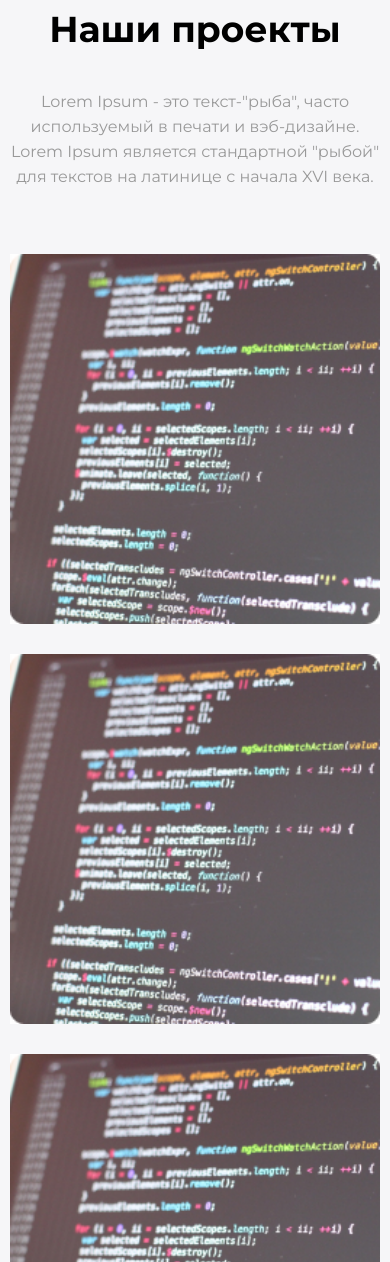
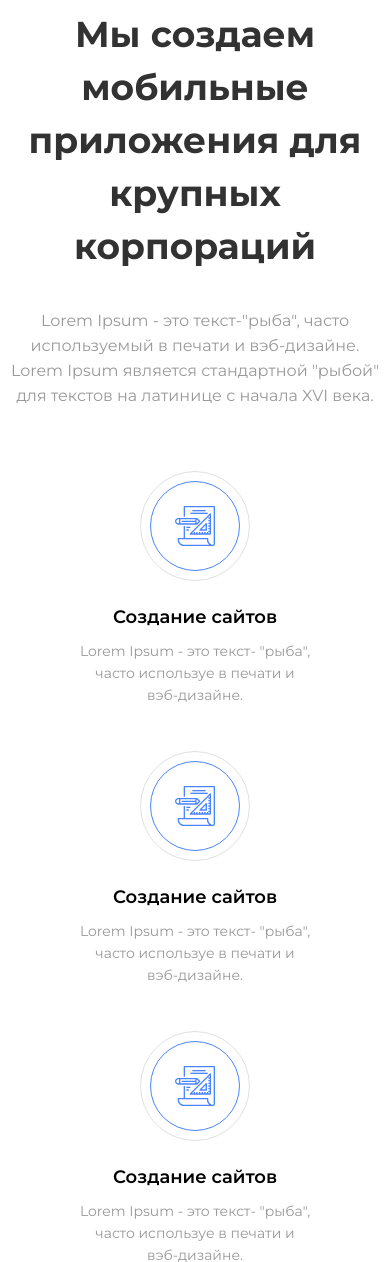
Before and after one commit to Andrey048/It-studio, a website: page source/index.html in a window 390 px wide. Shown: the part 738-2000 px from the top of the page. Drawn offline with Linux system fonts and the light colour scheme.

Commit message:
Сверстал блок features

```diff
--- /dev/null
+++ b/source/css/media-style.css
@@ -0,0 +1,68 @@
+/* ******Медиа запросы****** */
+@media (max-width: 980px) {
+  /* ******Секция features****** */
+  .item-features {
+    flex-direction: column;
+    align-items: center;
+    text-align: center;
+  }
+}
+
+@media (max-width: 650px) {
+  /* ******Секция promo****** */
+  .promo {
+    padding: 230px 0 250px;
+  }
+
+  .promo_title {
+    font-size: calc(48px * 0.75);
+    line-height: calc(64px * 0.75);
+  }
+
+  /* ******Секция features****** */
+  .features__items {
+    flex-direction: column;
+    align-items: center;
+    margin-bottom: calc(48px - 45px);
+  }
+
+  .features__item {
+    max-width: 260px;
+    margin-bottom: 45px;
+  }
+
+  .item-features::before {
+    margin-right: 0;
+  }
+
+  .item-features__content {
+    padding-top: 25px;
+  }
+
+  /* ******Секция our-projects****** */
+  .our-projects__items {
+    margin-bottom: calc(50px - 30px);
+  }
+
+  .our-projects__item {
+    flex: 0 0 50%;
+    margin-bottom: 30px;
+  }
+}
+
+@media (max-width: 480px) {
+  /* ******Секция promo****** */
+  .promo {
+    padding: 180px 0 200px;
+  }
+
+  .promo_title {
+    font-size: calc(48px * 0.6);
+    line-height: calc(64px * 0.6);
+  }
+
+  /* ******Секция our-projects****** */
+  .our-projects__item {
+    flex: 0 0 100%;
+  }
+}
--- a/source/css/style.css
+++ b/source/css/style.css
@@ -75,6 +75,78 @@ body {
   color: #ffffff;
 }
 
+/* ******Секция features****** */
+.features {
+  padding: 105px 0 105px;
+}
+
+.features__inner {
+  display: flex;
+  flex-direction: column;
+  align-items: center;
+}
+
+.features__title {
+  max-width: 750px;
+  margin-bottom: 35px;
+  text-align: center;
+  color: #323232;
+}
+
+.features__text {
+  max-width: 750px;
+  margin-bottom: 63px;
+  text-align: center;
+  color: #999999;
+}
+
+.features__items {
+  width: 100%;
+  margin: 0 -13px 48px;
+  display: flex;
+  flex-wrap: wrap;
+}
+
+.features__item {
+  flex: 0 0 33.33%;
+  padding: 0 13px;
+  list-style: none;
+}
+
+.item-features {
+  position: relative;
+  display: flex;
+}
+
+.item-features::before {
+  content: "";
+  display: block;
+  width: 110px;
+  height: 110px;
+  margin-right: 17px;
+  flex-shrink: 0;
+  background-image: url("../img/features/icon.svg");
+}
+
+.item-features__content {
+  padding-top: 46px;
+}
+
+.item-features__title {
+  margin-bottom: 12px;
+  font-weight: 600;
+  font-size: 18px;
+  line-height: 22px;
+  color: #000000;
+}
+
+.item-features__text {
+  font-weight: 400;
+  font-size: 14px;
+  line-height: 22px;
+  color: #999999;
+}
+
 /* ******Секция our-projects****** */
 .our-projects {
   padding: 100px 0 130px;
@@ -93,9 +165,6 @@ body {
 
 .our-projects__title {
   margin-bottom: 33px;
-  font-weight: 700;
-  font-size: 36px;
-  line-height: 53px;
   text-align: center;
   color: #000000;
 }
@@ -103,9 +172,6 @@ body {
 .our-projects__text {
   margin-bottom: 65px;
   max-width: 750px;
-  font-weight: 400;
-  font-size: 16px;
-  line-height: 25px;
   text-align: center;
   color: #999999;
 }
@@ -144,46 +210,14 @@ body {
   border-radius: 30px;
 }
 
-/* ******Медиа запросы****** */
-@media (max-width: 980px) {
-  /* … */
+.section-title {
+  font-weight: 700;
+  font-size: 36px;
+  line-height: 53px;
 }
 
-@media (max-width: 650px) {
-  /* ******Секция promo****** */
-  .promo {
-    padding: 230px 0 250px;
-  }
-
-  .promo_title {
-    font-size: calc(48px * 0.75);
-    line-height: calc(64px * 0.75);
-  }
-
-  /* ******Секция our-projects****** */
-  .our-projects__items {
-    margin-bottom: calc(50px - 30px);
-  }
-
-  .our-projects__item {
-    flex: 0 0 50%;
-    margin-bottom: 30px;
-  }
+.section-text {
+  font-weight: 400;
+  font-size: 16px;
+  line-height: 25px;
 }
-
-@media (max-width: 480px) {
-  /* ******Секция promo****** */
-  .promo {
-    padding: 180px 0 200px;
-  }
-
-  .promo_title {
-    font-size: calc(48px * 0.6);
-    line-height: calc(64px * 0.6);
-  }
-
-  /* ******Секция our-projects****** */
-  .our-projects__item {
-    flex: 0 0 100%;
-  }
-}
--- a/source/index.html
+++ b/source/index.html
@@ -10,6 +10,7 @@
   <link href="https://fonts.googleapis.com/css2?family=Inter&family=Montserrat:ital,wght@0,400;0,500;0,600;0,700;1,800&display=swap" rel="stylesheet">
   <link rel="stylesheet" href="./css/normalize.css">
   <link rel="stylesheet" href="./css/style.css">
+  <link rel="stylesheet" href="./css/media-style.css">
 </head>
 <body class="page">
   <header class="header">
@@ -26,11 +27,47 @@
         </div>
       </div>
     </section>
+    <section class="features">
+      <div class="_container">
+        <div class="features__inner">
+          <h2 class="features__title section-title">Мы создаем мобильные приложения
+            для крупных корпораций</h2>
+          <p class="features__text section-text">Lorem Ipsum - это текст-"рыба", часто используемый в печати и вэб-дизайне. Lorem Ipsum является стандартной "рыбой" для текстов на латинице с начала XVI века.</p>
+          <ul class="features__items">
+            <li class="features__item item-features">
+              <dev class="item-features__content">
+                <h3 class="item-features__title">Создание сайтов</h3>
+                <p class="item-features__text">Lorem Ipsum - это текст- "рыба", часто используе в печати и вэб-дизайне.</p>
+              </dev>
+            </li>
+            <li class="features__item item-features">
+              <dev class="item-features__content">
+                <h3 class="item-features__title">Создание сайтов</h3>
+                <p class="item-features__text">Lorem Ipsum - это текст- "рыба", часто используе в печати и вэб-дизайне.</p>
+              </dev>
+            </li>
+            <li class="features__item item-features">
+              <dev class="item-features__content">
+                <h3 class="item-features__title">Создание сайтов</h3>
+                <p class="item-features__text">Lorem Ipsum - это текст- "рыба", часто используе в печати и вэб-дизайне.</p>
+              </dev>
+            </li>
+            <!-- <li class="features__item item-features">
+              <dev class="item-features__content">
+                <h3 class="item-features__title">Создание сайтов</h3>
+                <p class="item-features__text">Lorem Ipsum - это текст- "рыба", часто используе в печати и вэб-дизайне.</p>
+              </dev>
+            </li> -->
+          </ul>
+          <a class="features__link big-link" href="#">Все услуги</a>
+        </div>
+      </div>
+    </section>
     <section class="our-projects">
       <div class="_container">
         <div class="our-projects__inner">
-          <h2 class="our-projects__title">Наши проекты</h2>
-          <p class="our-projects__text">Lorem Ipsum - это текст-"рыба", часто используемый в печати и вэб-дизайне. Lorem Ipsum является стандартной "рыбой" для текстов на латинице с начала XVI века. </p>
+          <h2 class="our-projects__title section-title">Наши проекты</h2>
+          <p class="our-projects__text section-text">Lorem Ipsum - это текст-"рыба", часто используемый в печати и вэб-дизайне. Lorem Ipsum является стандартной "рыбой" для текстов на латинице с начала XVI века. </p>
           <ul class="our-projects__items">
             <li class="our-projects__item">
               <img
```
Also changed, not shown: source/img/features/icon.svg (added).
